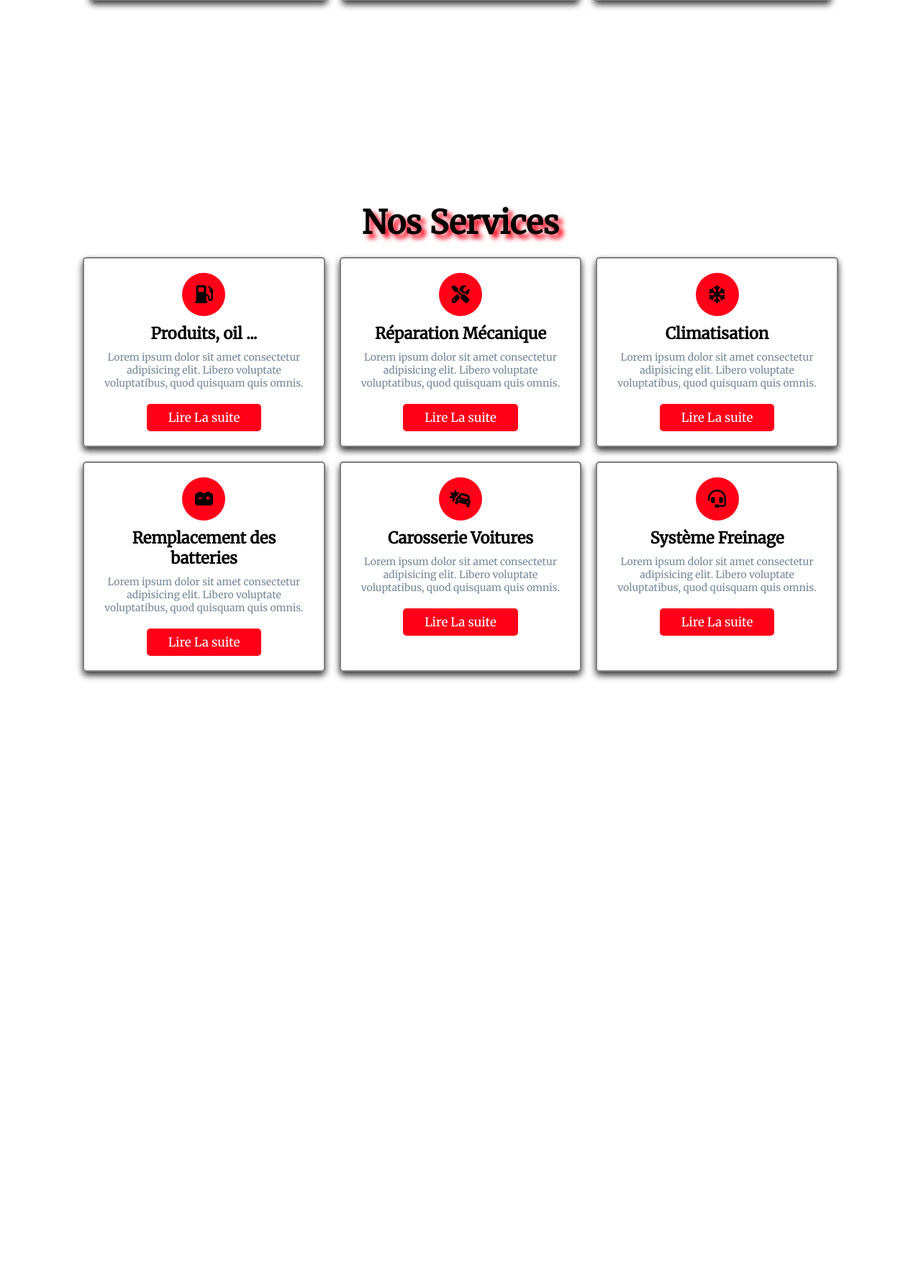
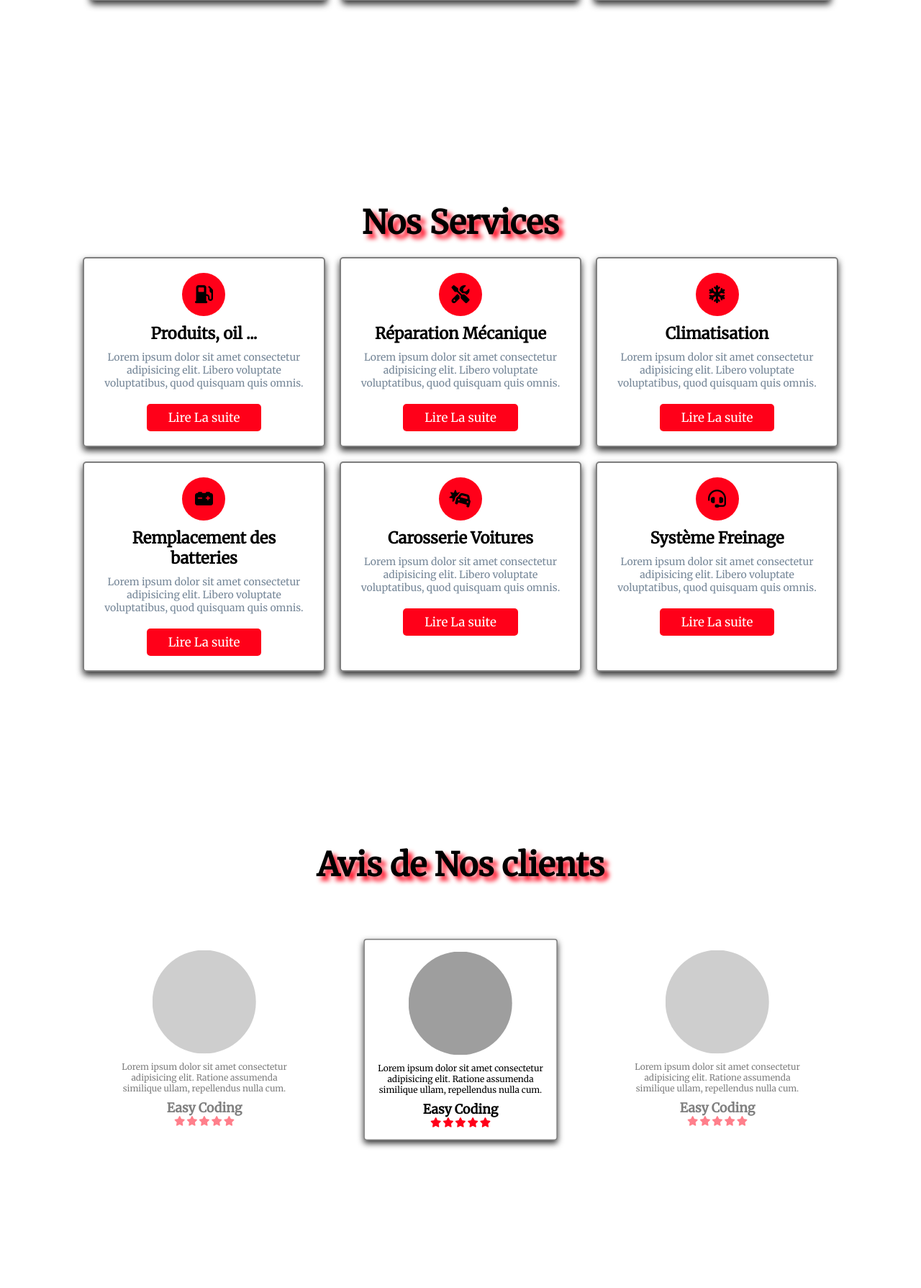
Before and after one commit to akkramm00/GARAGE-V_PARROT, a PHP site: page / in a window 1280 px wide. Shown: the part 2873-4662 px from the top of the page at 72% size. Before the commit the page ends 3818 px from the top, so only its background shows below. Run offline with PHP 8.4, Linux system fonts and the light colour scheme; some web fonts are replaced; grey boxes are pictures that could not be loaded.

Commit message:
add review section html css script

```diff
--- a/index.php
+++ b/index.php
@@ -422,6 +422,90 @@
     </section>
     <!-- Service Section End-->
 
+    <!-- Review section Start -->
+    <section id="Review" class="review">
+        <h1 class="heading">Avis de Nos clients</h1>
+        <div class="swiper ReviewSlider">
+            <div class="swiper-wrapper">
+                <div class="swiper-slide box">
+                    <img src="Tem2.webp" width="180px" height="180px">
+                    <div class="content">
+                        <p>Lorem ipsum dolor sit amet consectetur adipisicing elit. Ratione assumenda similique ullam, repellendus nulla cum.</p>
+                        <h3>Easy Coding</h3>
+                        <div class="stars">
+                            <i class="fas fa-star"></i>
+                            <i class="fas fa-star"></i>
+                            <i class="fas fa-star"></i>
+                            <i class="fas fa-star"></i>
+                            <i class="fas fa-star"></i>
+                        </div>
+                    </div>
+                </div>
+
+                <div class="swiper-slide box">
+                    <img src="Tem3.webp" width="180px" height="180px">
+                    <div class="content">
+                        <p>Lorem ipsum dolor sit amet consectetur adipisicing elit. Ratione assumenda similique ullam, repellendus nulla cum.</p>
+                        <h3>Easy Coding</h3>
+                        <div class="stars">
+                            <i class="fas fa-star"></i>
+                            <i class="fas fa-star"></i>
+                            <i class="fas fa-star"></i>
+                            <i class="fas fa-star"></i>
+                            <i class="fas fa-star"></i>
+                        </div>
+                    </div>
+                </div>
+
+                <div class="swiper-slide box">
+                    <img src="Tem4.webp" width="180px" height="180px">
+                    <div class="content">
+                        <p>Lorem ipsum dolor sit amet consectetur adipisicing elit. Ratione assumenda similique ullam, repellendus nulla cum.</p>
+                        <h3>Easy Coding</h3>
+                        <div class="stars">
+                            <i class="fas fa-star"></i>
+                            <i class="fas fa-star"></i>
+                            <i class="fas fa-star"></i>
+                            <i class="fas fa-star"></i>
+                            <i class="fas fa-star"></i>
+                        </div>
+                    </div>
+                </div>
+
+                <div class="swiper-slide box">
+                    <img src="Tem1.webp" width="180px" height="180px">
+                    <div class="content">
+                        <p>Lorem ipsum dolor sit amet consectetur adipisicing elit. Ratione assumenda similique ullam, repellendus nulla cum.</p>
+                        <h3>Easy Coding</h3>
+                        <div class="stars">
+                            <i class="fas fa-star"></i>
+                            <i class="fas fa-star"></i>
+                            <i class="fas fa-star"></i>
+                            <i class="fas fa-star"></i>
+                            <i class="fas fa-star"></i>
+                        </div>
+                    </div>
+                </div>
+
+                <div class="swiper-slide box">
+                    <img src="Tem5.webp" width="180px" height="180px">
+                    <div class="content">
+                        <p>Lorem ipsum dolor sit amet consectetur adipisicing elit. Ratione assumenda similique ullam, repellendus nulla cum.</p>
+                        <h3>Easy Coding</h3>
+                        <div class="stars">
+                            <i class="fas fa-star"></i>
+                            <i class="fas fa-star"></i>
+                            <i class="fas fa-star"></i>
+                            <i class="fas fa-star"></i>
+                            <i class="fas fa-star"></i>
+                        </div>
+                    </div>
+                </div>
+            </div>
+        </div>
+    </section>
+    <!-- Review section End-->
+
 
     <!-- link JavaScript -->
     <script src="https://cdn.jsdelivr.net/npm/@popperjs/core@2.9.2/dist/umd/popper.min.js" integrity="sha384-IQsoLXl5PILFhosVNubq5LC7Qb9DXgDA9i+tQ8Zj3iwWAwPtgFTxbJ8NT4GN1R8p" crossorigin="anonymous"></script>
--- a/script.js
+++ b/script.js
@@ -116,3 +116,30 @@ var swiper= new Swiper(".featureslider", {
 });
 
 // Swiper JS for Review Slider
+
+var swiper= new Swiper(".ReviewSlider", {
+    grabCursor: true,
+    spaceBetween: 20,
+    centeredSlides: true,
+    loop: true,
+    autoplay: {
+        delay: 2000,
+        disableOnInteraction: false,
+    },
+    pagination: {
+        el: ".swiper-pagination",
+        clickable: true,
+    },
+    // This is For Responsive
+    breakpoints: {
+        0: {
+            slidesPerView: 1,
+        },
+        768: {
+            slidesPerView: 2,
+        },
+        1024: {
+            slidesPerView: 3
+        },
+    },
+});
--- a/style.css
+++ b/style.css
@@ -384,3 +384,42 @@ font-size:2.2rem;
     font-size: 1.4rem;
 }
 /* Service Section End */
+
+/* Review section Start */
+.review{
+    margin-bottom:100px;
+}
+.ReviewSlider{
+    padding-bottom: 3rem;
+}
+.ReviewSlider .box{
+    padding: 2rem;
+    text-align: center;
+    opacity:0.5 ;
+    margin: 2rem 0;
+    transform: scale(0.8);
+}
+.ReviewSlider .swiper-slide-active {
+    opacity: 1;
+    box-shadow: var(--box_shadow);
+    border: var(--border);
+    border-radius: 0.5rem;
+}
+.ReviewSlider .box img {
+    border-radius: 50%;
+    object-fit: cover;
+}
+.ReviewSlider .box .content p {
+    font-size: 1.5rem;
+    padding: 1rem 0;
+}
+.ReviewSlider .box .content h3{
+    font-size: 2.2rem;
+    padding-bottom: 0.5;
+
+}.ReviewSlider .box .content .stars i{
+    font-size: 1.7rem;
+    color: var(--main);
+
+}
+/* Review section End */
```
